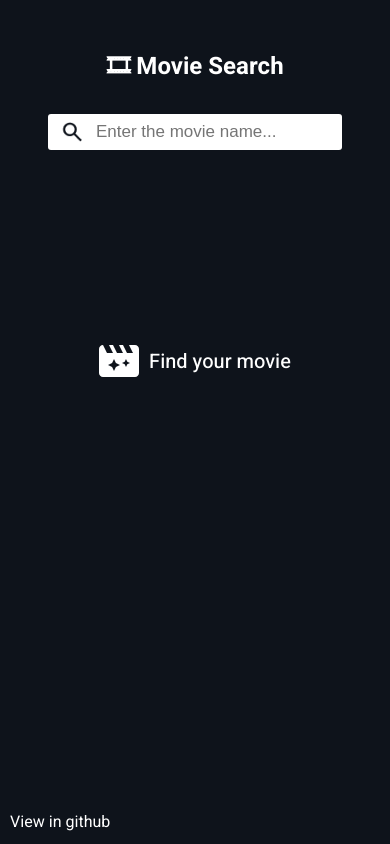
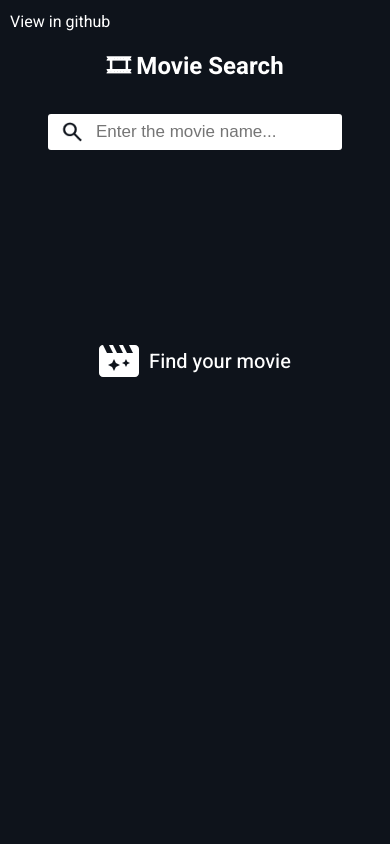
Before and after one commit to dannielsss/movie-search, a Svelte app: page / in a window 390 px wide. Built offline with nearby package versions, Linux system fonts and the light colour scheme.

Commit message:
footer to mobile

```diff
--- a/src/App.svelte
+++ b/src/App.svelte
@@ -120,6 +120,11 @@
   }
 
   @media screen and (max-width: 600px) {
+
+    footer {
+      top: 0;
+    }
+
     header {
       font-size: 1.5rem;
     }
```
